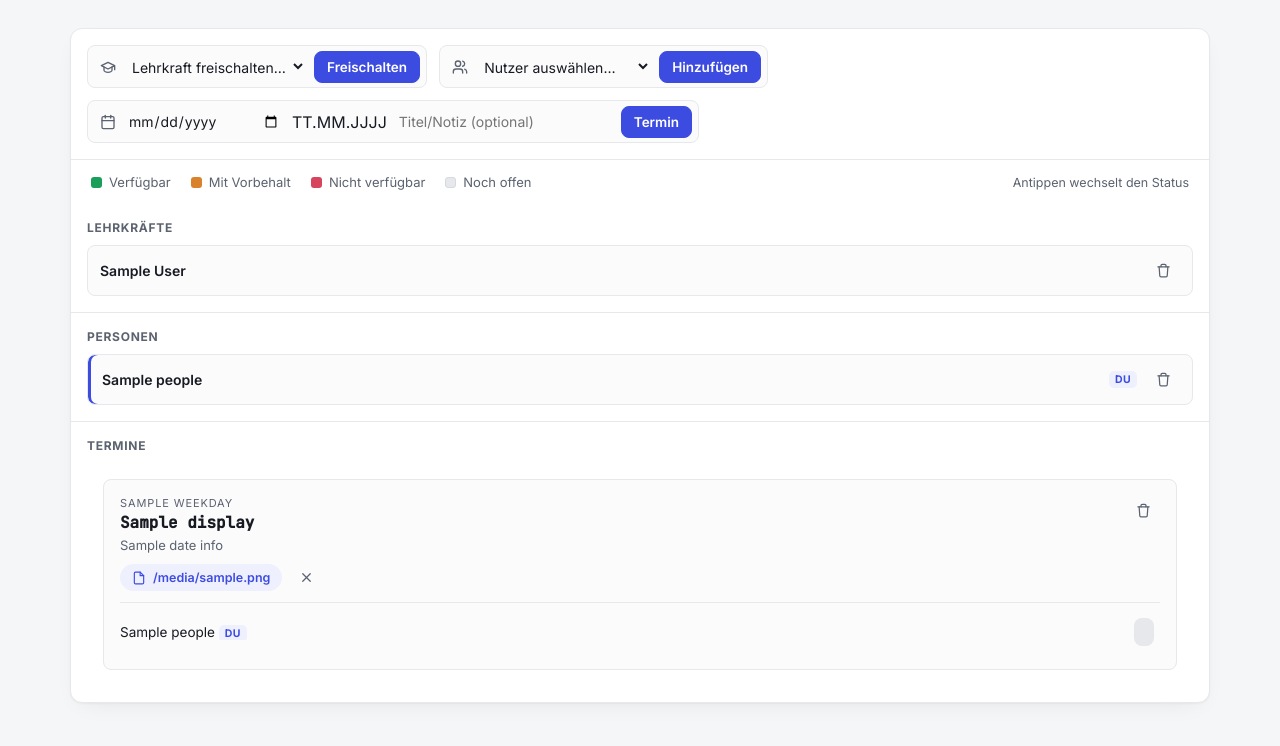
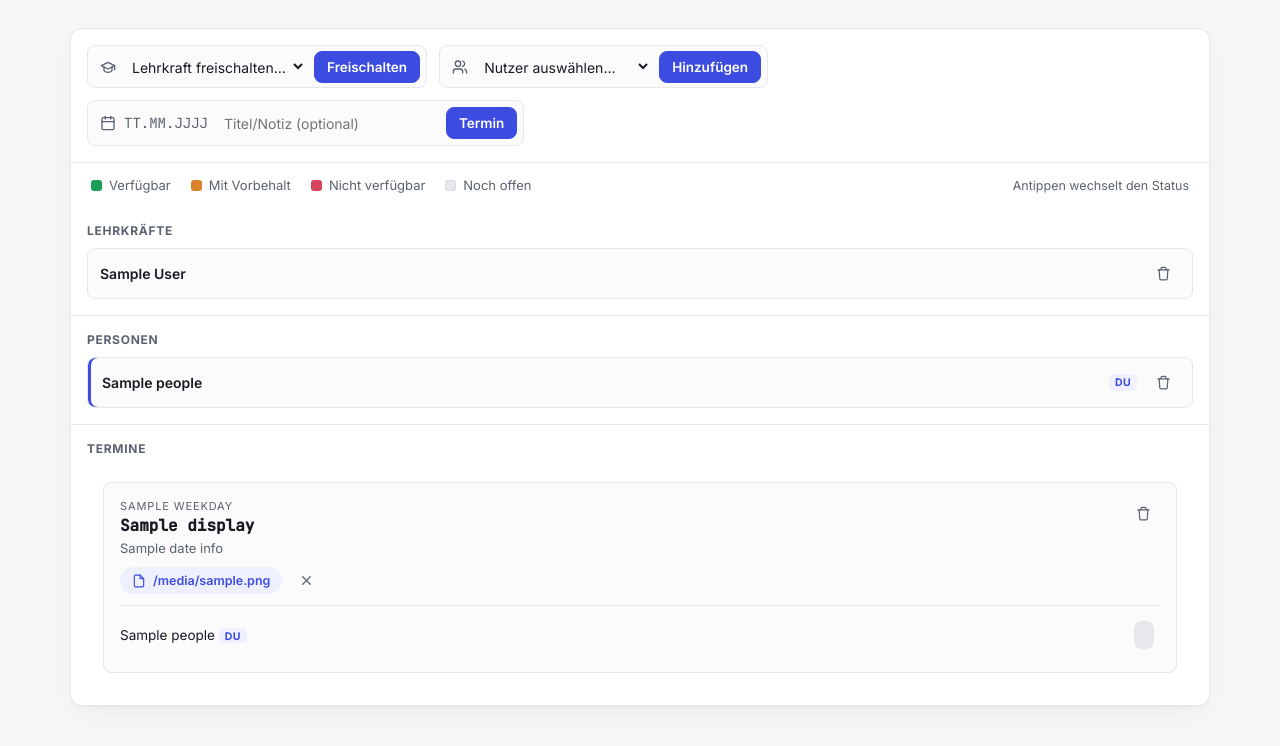
Before and after one commit to GamerMax004/Technik-AG, a Flask app: template templates/board.html in a window 1280 px wide. Shown: the part 175-921 px from the top of the page. Before the commit the page ends 889 px from the top, so only its background shows below. Run offline with Flask 3, Linux system fonts and the light colour scheme; a user stored in the database is signed in; tables that the repository leaves empty hold one stand-in row (values such as "Sample post"); the template is opened without the code that fills it: values that come from a table or form of the project are taken from there, most other values are stand-ins (such as "Sample title", 1, 10 or a date in 2020).

Commit message:
Add files via upload

```diff
--- a/templates/board.html
+++ b/templates/board.html
@@ -56,8 +56,10 @@
     </div>
     <div class="field">
       <svg width="16" height="16" viewBox="0 0 24 24" fill="none" stroke="currentColor" stroke-width="2" stroke-linecap="round" stroke-linejoin="round" style="color:var(--ink-soft); flex-shrink:0;"><rect x="3" y="4" width="18" height="18" rx="2"/><path d="M16 2v4"/><path d="M8 2v4"/><path d="M3 10h18"/></svg>
-      <input type="date" id="dateInput">
-      <span class="date-format-hint" id="dateFormatHint">TT.MM.JJJJ</span>
+      <div class="date-field-wrap">
+        <input type="date" id="dateInput" class="date-native-input">
+        <span class="date-display placeholder" id="dateDisplay">TT.MM.JJJJ</span>
+      </div>
       <input type="text" id="dateLabelInput" placeholder="Titel/Notiz (optional)" maxlength="60">
       <button class="btn primary" id="addDateBtn">Termin</button>
     </div>
```
